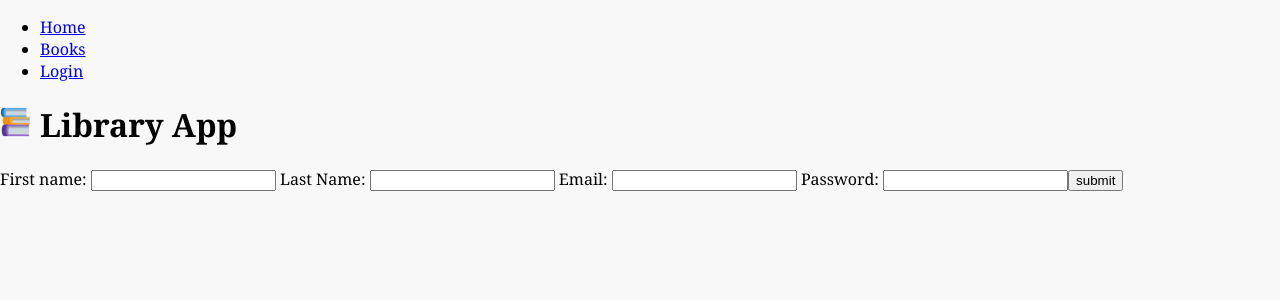
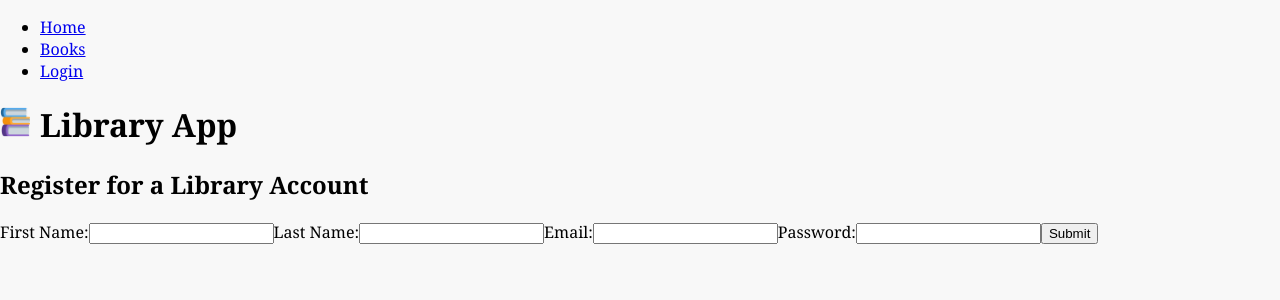
Before and after one commit to Stevenbcox/Unit-3-Book-Buddy, a React (Vite) app: page /register in a window 1280 px wide. Shown: the top 300 px of the page. Built offline with nearby package versions, Linux system fonts and the light colour scheme.

Commit message:
got Books.jsx and Register.jsx working

```diff
--- a/src/App.jsx
+++ b/src/App.jsx
@@ -24,7 +24,7 @@ function App() {
                     <Route path='/register' element={<Register setToken={setToken}/>}/>
                     <Route path='/books' element={<Books/>}/>
                     <Route path='/books/:bookid' element={<SingleBook/>}/>
-                    <Route path='/my-account' element={<Account token={token}/>}/>
+                    <Route path='/my-account' element={<Account token={token} setToken={setToken}/>}/>
                 </Routes>
             </div>
         </Router>
--- a/src/components/Account.jsx
+++ b/src/components/Account.jsx
@@ -1,16 +1,47 @@
+import {useEffect, useState} from 'react';
 import PropTypes from 'prop-types';
+import {fetchAccountDetails} from '../services/api';
 
-function Account({token}) {
+function Account({token, setToken}) {
+    const [account, setAccount] = useState(null);
+
+    useEffect(() => {
+        async function getAccountDetails() {
+            const accountDetails = await fetchAccountDetails(token);
+            setAccount(accountDetails);
+        }
+
+        if (token) {
+            getAccountDetails();
+        }
+    }, [token]);
+
+    const handleLogout = () => {
+        setToken(null);
+    };
+
     if (!token) {
         return <div>Please log in to view your account.</div>;
     }
 
-    // Render account details
-    return <div>Account details here...</div>;
+    if (!account) {
+        return <div>Loading...</div>;
+    }
+
+    return (
+        <div>
+            <h2>Account Details</h2>
+            <p><strong>First Name:</strong> {account.firstname}</p>
+            <p><strong>Last Name:</strong> {account.lastname}</p>
+            <p><strong>Email:</strong> {account.email}</p>
+            <button onClick={handleLogout}>Log Out</button>
+        </div>
+    );
 }
 
 Account.propTypes = {
     token: PropTypes.string,
+    setToken: PropTypes.func.isRequired,
 };
 
 export default Account;
--- a/src/components/Login.jsx
+++ b/src/components/Login.jsx
@@ -1,52 +1,64 @@
-/* TODO - add your code to create a functional React component that renders a login form */
-
 import {useState} from 'react';
+import {useNavigate, Link} from 'react-router-dom';
+import PropTypes from 'prop-types';
 import {userLogin} from '../services/api';
-import {useNavigate} from 'react-router-dom';
 
 function Login({setToken}) {
-    const [login, setLogin] = useState({email: '', password: ''});
+    const [email, setEmail] = useState('');
+    const [password, setPassword] = useState('');
+    const [error, setError] = useState(null);
     const navigate = useNavigate();
 
-    function handleChange(e) {
-        const {name, value} = e.target;
-        setLogin((prevData) => ({...prevData, [name]: value}));
-    }
+    const handleSubmit = async (e) => {
+        e.preventDefault();
+        try {
+            const token = await userLogin({email, password});
+            if (token) {
+                setToken(token);
+                navigate('/users/login');
+            } else {
+                setError('Invalid email or password');
+            }
+        } catch (err) {
+            setError(err.message || 'An error occurred during login');
+            console.error("Login failed:", err);
+        }
+    };
 
-    async function handleSubmit(e) {
-        e.preventDefault();
-        const token = await userLogin(login);
-        if (token) {
-            setToken(token);
-            navigate('/');
-        } else {
-            console.error('Login failed');
-        }
-    }
-
-    return (<form onSubmit={handleSubmit}>
-        <label>
-            Email:
-            <input
-                required
-                name="email"
-                value={login.email}
-                type="email"
-                onChange={handleChange}
-            />
-        </label>
-        <label>
-            Password:
-            <input
-                required
-                name="password"
-                value={login.password}
-                type="password"
-                onChange={handleChange}
-            />
-        </label>
-        <button type="submit">Login</button>
-    </form>);
+    return (
+        <div>
+            <h2>Login</h2>
+            {error && <p style={{color: 'red'}}>{error}</p>}
+            <form onSubmit={handleSubmit}>
+                <div>
+                    <label htmlFor="email">Email:</label>
+                    <input
+                        type="email"
+                        id="email"
+                        value={email}
+                        onChange={(e) => setEmail(e.target.value)}
+                        required
+                    />
+                </div>
+                <div>
+                    <label htmlFor="password">Password:</label>
+                    <input
+                        type="password"
+                        id="password"
+                        value={password}
+                        onChange={(e) => setPassword(e.target.value)}
+                        required
+                    />
+                </div>
+                <button type="submit">Login</button>
+            </form>
+            <p>Don&apos;t have an account? <Link to="/register">Register here</Link></p>
+        </div>
+    );
 }
 
+Login.propTypes = {
+    setToken: PropTypes.func.isRequired,
+};
+
 export default Login;
--- a/src/components/Register.jsx
+++ b/src/components/Register.jsx
@@ -1,38 +1,51 @@
-/* TODO - add your code to create a functional React component that renders a registration form */
-import {useState} from 'react'
-import {userRegistration} from '../services/api.js'
-import {useNavigate} from "react-router-dom";
+import {useState} from "react";
+import {registerUser} from "../services/api";
 
 function Register({setToken}) {
-    const [register, setRegister] = useState({
-        firstname: '', lastname: '', email: '', password: ''
-    })
+    const [userFirstName, setUserFirstName] = useState('');
+    const [userLastName, setUserLastName] = useState('');
+    const [userEmail, setUserEmail] = useState('');
+    const [userPassword, setUserPassword] = useState('');
+    const [error, setError] = useState(null);
 
-    const navigate = useNavigate();
-
-    function handleChange(e) {
-        const {name, value} = e.target;
-        setRegister((prevData) => ({...prevData, [name]: value}))
+    async function handleSubmit(event) {
+        event.preventDefault();
+        try {
+            const token = await registerUser({
+                firstname: userFirstName, lastname: userLastName, email: userEmail, password: userPassword
+            });
+            setError(null);
+            setToken(token);
+        } catch (error) {
+            setError(error.message);
+        }
     }
 
-
-    async function handleSubmit(e) {
-        e.preventDefault();
-        setToken(await userRegistration(register))
-        navigate('/')
-    }
-
-    return (<form onSubmit={handleSubmit}>
-        <label> First name: <input required name="firstname" value={register.firstname} type="text"
-                                   onChange={handleChange}/></label>
-        <label> Last Name: <input required name="lastname" value={register.lastname} type="text"
-                                  onChange={handleChange}/></label>
-        <label> Email: <input required name="email" value={register.email} type="text"
-                              onChange={handleChange}/></label>
-        <label> Password: <input required name="password" value={register.password} type="text"
-                                 onChange={handleChange}/></label>
-        <button type="submit">submit</button>
-    </form>)
+    return (<>
+        <h2>Register for a Library Account</h2>
+        {error && <p className='submission_error'>{error}</p>}
+        <form onSubmit={handleSubmit}>
+            <label className='first_name_form'>
+                First Name:
+                <input type='text' value={userFirstName} onChange={(e) => setUserFirstName(e.target.value)}/>
+            </label>
+            <label className='last_name_form'>
+                Last Name:
+                <input type='text' value={userLastName} onChange={(e) => setUserLastName(e.target.value)}/>
+            </label>
+            <label className='email_form'>
+                Email:
+                <input type='text' value={userEmail} onChange={(e) => setUserEmail(e.target.value)}/>
+            </label>
+            <label className='password_form'>
+                Password:
+                <input type='password' value={userPassword} onChange={(e) => setUserPassword(e.target.value)}/>
+            </label>
+            <label className='submit_button'>
+                <button>Submit</button>
+            </label>
+        </form>
+    </>);
 }
 
-export default Register
+export default Register;
--- a/src/services/api.js
+++ b/src/services/api.js
@@ -29,43 +29,65 @@ export const fetchSingleBook = async (bookId) => {
             throw new Error(`HTTP error! status: ${response.status}`);
         }
         const result = await response.json();
-        return result; // Ensure the entire result is returned
+        return result.book; // Ensure the book object is returned
     } catch (error) {
         console.error(error);
     }
 };
 
-export async function userRegistration(userObj) {
+export async function registerUser(userObj) {
     try {
         const response = await fetch(`${API_URL}/users/register`, {
-            method: "POST",
+            method: 'POST',
             headers: {
                 'Content-Type': 'application/json',
             },
-            body: JSON.stringify(userObj)
+            body: JSON.stringify(userObj),
         });
+        if (!response.ok) {
+            const errorData = await response.json();
+            throw new Error(errorData.message || `HTTP error! status: ${response.status}`);
+        }
         const result = await response.json();
         return result.token;
     } catch (error) {
-        console.error(error);
+        console.error('Registration failed:', error);
+        throw error;
     }
 }
+
+// src/services/api.js
 
 export const fetchAccountDetails = async (token) => {
     try {
         const response = await fetch(`${API_URL}/users/me`, {
             headers: {
+                'Content-Type': 'application/json',
                 'Authorization': `Bearer ${token}`
             }
         });
-        const account = await response.json();
-        return account.data.user;
+        if (!response.ok) {
+            throw new Error(`HTTP error! status: ${response.status}`);
+        }
+        const result = await response.json();
+        if (!result.data || !result.data.user) {
+            throw new Error("Invalid response format");
+        }
+        return result.data.user;
     } catch (error) {
-        console.error(error);
+        console.error("Unable to fetch account details:", error);
+        throw error;
     }
 };
 
+
+// src/services/api.js
+
 export async function userLogin(userObj) {
+    if (!userObj.email || !userObj.password) {
+        throw new Error("Please supply both an email and password");
+    }
+
     try {
         const response = await fetch(`${API_URL}/users/login`, {
             method: "POST",
@@ -74,28 +96,14 @@ export async function userLogin(userObj) {
             },
             body: JSON.stringify(userObj)
         });
+        if (!response.ok) {
+            const errorData = await response.json();
+            throw new Error(errorData.message || `HTTP error! status: ${response.status}`);
+        }
         const result = await response.json();
         return result.token;
     } catch (error) {
-        console.error(error);
+        console.error("Login failed:", error);
+        throw error;
     }
 }
-
-export async function updateBook(token, bookId, availability) {
-    try {
-        const response = await fetch(`${API_URL}/books/${bookId}`, {
-            method: 'PATCH',
-            headers: {
-                'Content-Type': 'application/json',
-                'Authorization': `Bearer ${token}`
-            },
-            body: JSON.stringify({
-                available: `${availability}`,
-            })
-        });
-        const result = await response.json();
-        return result.book;
-    } catch (error) {
-        console.error(error);
-    }
-}
```
Also changed, not shown: src/components/Books.jsx (+8 -12 lines).
